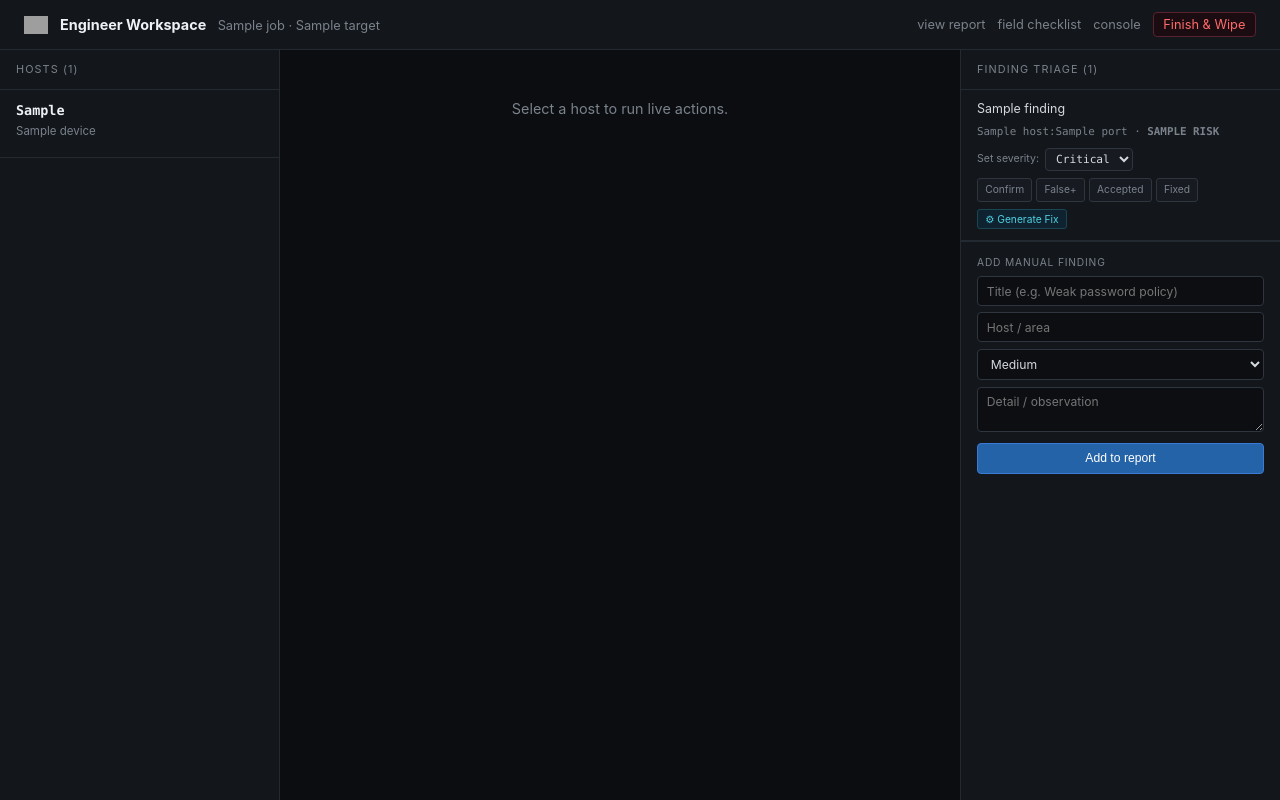
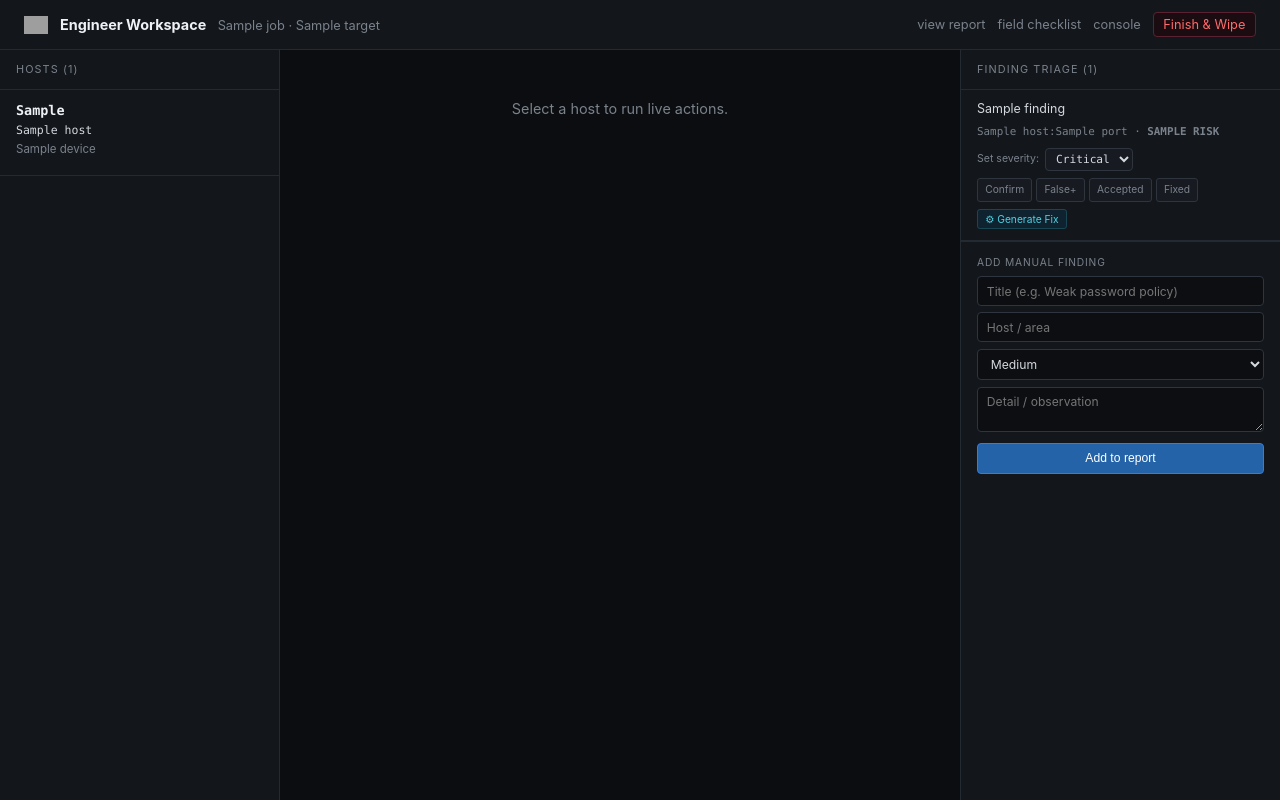
Before and after one commit to j0ons/soun-runner, a Flask app: template app/templates/workspace.html in a window 1280 px wide. Run offline with Flask 3, Linux system fonts and the light colour scheme; the template is opened without the code that fills it: most values are stand-ins (such as "Sample title", 1, 10 or a date in 2020); grey boxes are pictures that could not be loaded.

Commit message:
Show hostnames in the Engineer Workspace UI
Hostnames were added to reports and the scan console but not the live workspace,
where hosts still read as bare IPs (hard to tell which physical box is which).
Now the resolved hostname shows in all three workspace spots: the left host
list (under the IP), the selected-host header (next to the IP), and the finding
triage cards (the finding host already carries "NAME (ip)"). Falls back cleanly
to IP-only when no name resolved.

Co-Authored-By: Claude Opus 4.8 (1M context) <noreply@anthropic.com>

```diff
--- a/app/routes.py
+++ b/app/routes.py
@@ -119,8 +119,10 @@ def workspace(job_id: str):
     hosts = []
     if rd is not None:
         for h in getattr(rd, "host_rows", []):
+            hn = getattr(h, "hostname", "") or ""
             hosts.append({"ip": h.ip, "device": h.device_type, "risk": h.risk,
-                          "ports": h.ports, "is_gateway": h.is_gateway})
+                          "ports": h.ports, "is_gateway": h.is_gateway,
+                          "hostname": (hn if hn and hn != h.ip else "")})
     findings = []
     if rd is not None:
         triage = job.get("triage", {})
--- a/app/templates/workspace.html
+++ b/app/templates/workspace.html
@@ -44,6 +44,7 @@ body { font-family:var(--sans); background:var(--bg); color:var(--txt); min-heig
 .host:hover { background:var(--panel2); }
 .host.active { background:#172230; border-left:2px solid var(--acc); padding-left:calc(1rem - 2px); }
 .host-ip { font-family:var(--mono); font-size:0.84rem; color:#eef1f5; font-weight:600; }
+.host-name { font-family:var(--mono); font-size:0.72rem; color:var(--cyan); margin-top:0.05rem; }
 .host-dev { font-size:0.72rem; color:var(--dim); margin-top:0.1rem; }
 .host-tags { margin-top:0.35rem; display:flex; gap:0.3rem; flex-wrap:wrap; }
 .tag { font-size:0.6rem; padding:0.1rem 0.4rem; border-radius:3px; letter-spacing:0.03em; }
@@ -56,6 +57,7 @@ body { font-family:var(--sans); background:var(--bg); color:var(--txt); min-heig
 .main-pad { padding:1.25rem 1.5rem; }
 .host-head { display:flex; align-items:baseline; gap:0.75rem; margin-bottom:0.25rem; }
 .host-head .ip { font-family:var(--mono); font-size:1.3rem; font-weight:700; color:#eef1f5; }
+.host-head .hn { color:var(--cyan); font-size:0.9rem; font-family:var(--mono); }
 .host-head .dev { color:var(--dim); font-size:0.85rem; }
 .host-sub { color:var(--dim); font-size:0.8rem; margin-bottom:1.1rem; font-family:var(--mono); }
 .actions { display:flex; flex-wrap:wrap; gap:0.5rem; margin-bottom:1.25rem; }
@@ -164,8 +166,9 @@ body { font-family:var(--sans); background:var(--bg); color:var(--txt); min-heig
   <div class="col col-hosts">
     <div class="col-hdr">Hosts ({{ hosts|length }})</div>
     {% for h in hosts %}
-    <div class="host" data-ip="{{ h.ip }}" data-dev="{{ h.device }}" onclick="selectHost(this)">
+    <div class="host" data-ip="{{ h.ip }}" data-dev="{{ h.device }}" data-hostname="{{ h.hostname }}" onclick="selectHost(this)">
       <div class="host-ip">{{ h.ip }}</div>
+      {% if h.hostname %}<div class="host-name">{{ h.hostname }}</div>{% endif %}
       <div class="host-dev">{{ h.device }}</div>
       <div class="host-tags">
         {% if h.is_gateway %}<span class="tag gw">GATEWAY</span>{% endif %}
@@ -179,7 +182,7 @@ body { font-family:var(--sans); background:var(--bg); color:var(--txt); min-heig
   <div class="col col-main">
     <div id="mainPlaceholder" class="placeholder">Select a host to run live actions.</div>
     <div id="mainPanel" class="main-pad" style="display:none;">
-      <div class="host-head"><span class="ip" id="selIp">—</span><span class="dev" id="selDev"></span></div>
+      <div class="host-head"><span class="ip" id="selIp">—</span><span class="hn" id="selHostname"></span><span class="dev" id="selDev"></span></div>
       <div class="host-sub" id="selPorts"></div>
       <div class="actions">
         {% for key, meta in actions.items() %}
@@ -247,9 +250,11 @@ function selectHost(el) {
   document.querySelectorAll('.host').forEach(h => h.classList.remove('active'));
   el.classList.add('active');
   curIp = el.dataset.ip; curDev = el.dataset.dev;
+  const curHostname = el.dataset.hostname || '';
   document.getElementById('mainPlaceholder').style.display = 'none';
   document.getElementById('mainPanel').style.display = 'block';
   document.getElementById('selIp').textContent = curIp;
+  document.getElementById('selHostname').textContent = curHostname ? ('· ' + curHostname) : '';
   document.getElementById('selDev').textContent = curDev;
   document.getElementById('selPorts').textContent = 'Ready — choose an action.';
   document.getElementById('out').innerHTML = '<span class="empty">Run an action above — results appear here.</span>';
```
